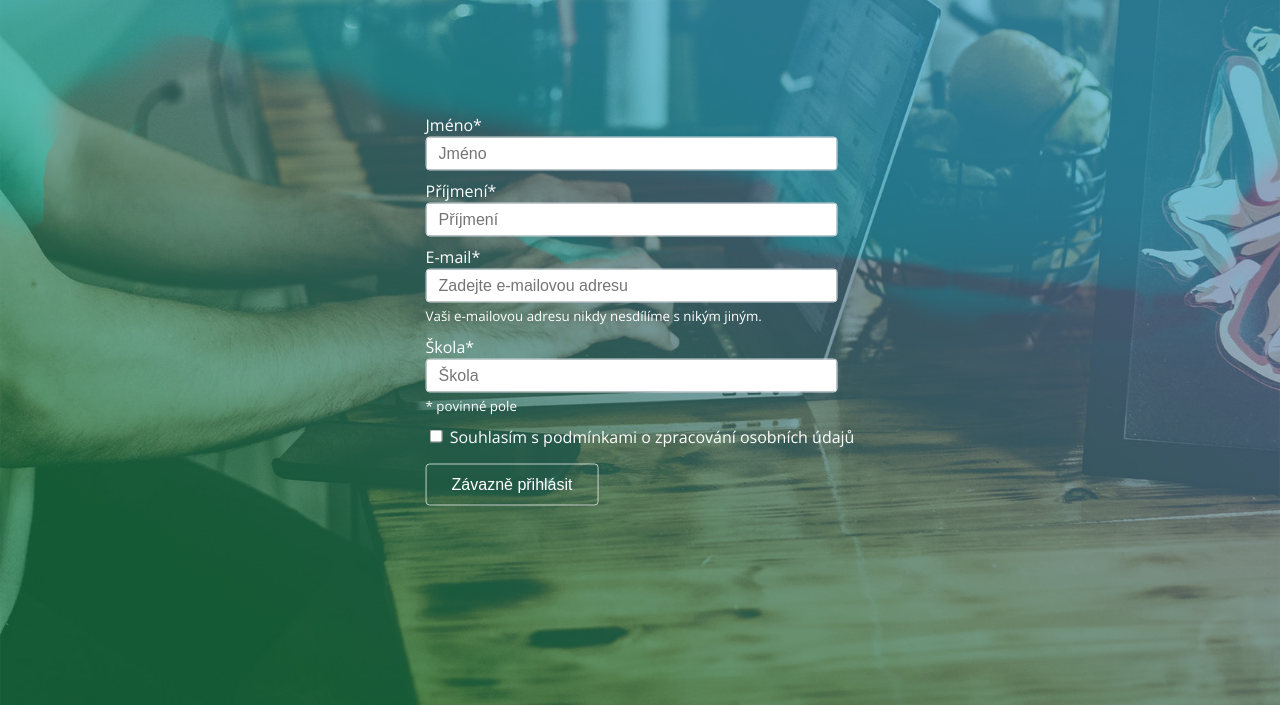
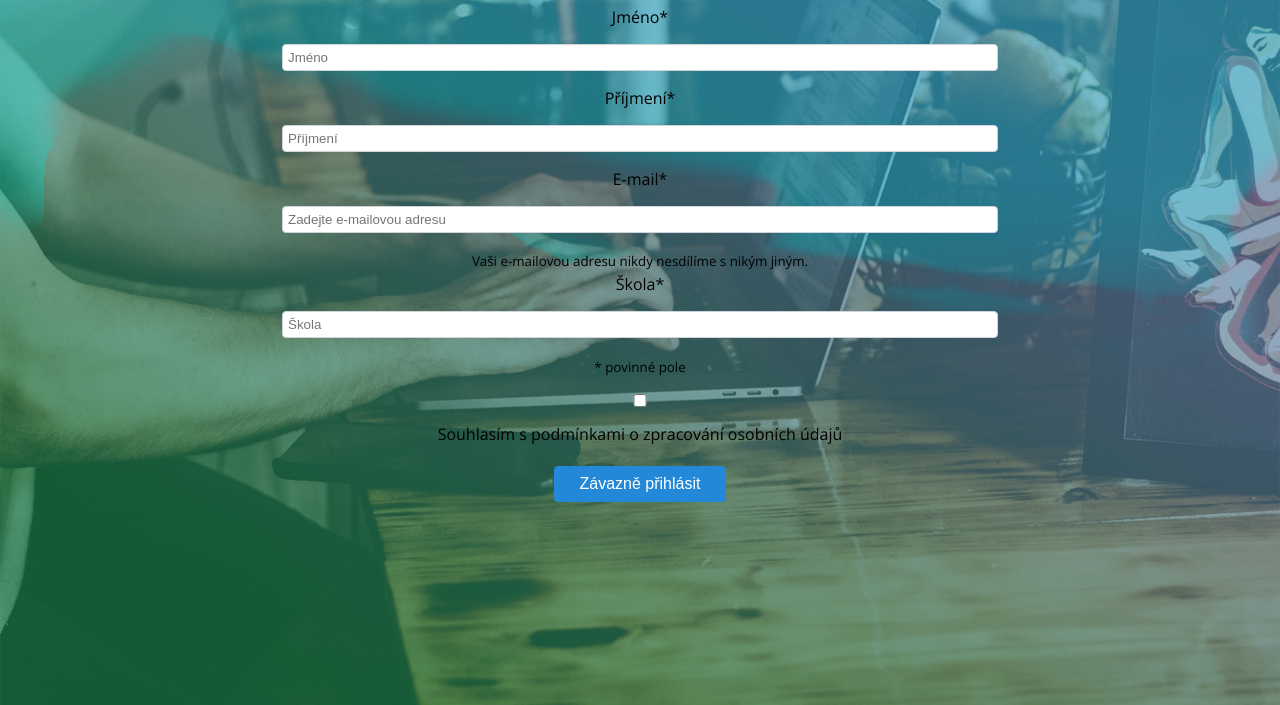
Before and after one commit to DohnalMichal/Purkiada, a website: page build/prihlaska.html in a window 1280 px wide. Shown: the part 95-800 px from the top of the page. Drawn offline with nearby package versions, Linux system fonts and the light colour scheme; files that its build step writes are made by us from their sources.

Commit message:
minor changes

```diff
--- a/source/sass/_footer.scss
+++ b/source/sass/_footer.scss
@@ -1,25 +1,6 @@
 footer {
     display: block;
 }
-// .slanted-footer {
-// 	width: 100%;
-// 	margin-top: 10rem;
-//     // margin: 0px 0px 200px 0px;
-
-// }
-// .slanted-footer::after{
-// 	content: "";
-//     background: $green;
-//     height: 200px;
-//     -webkit-transform: skewY(-5deg);
-//     -ms-transform: skewY(-5deg);
-//     transform: skewY(-5deg);
-//     position: absolute;
-//     left: 0;
-//     top: -100px;
-//     right: 0;
-//     z-index: -1;
-// }
 
 .site-footer {
     padding-top: 3em;
@@ -58,13 +39,13 @@ footer {
 .site-footer.slanted-footer::before {
     content: "";
     background: $green;
-    height: 180px;
+    height: 200px;
     -webkit-transform: skewY(-5deg);
     -ms-transform: skewY(-5deg);
     transform: skewY(-5deg);
     position: absolute;
     left: 0;
-    top: -90px;
+    top: -100px;
     right: 0;
     z-index: 0;
 }
--- a/source/sass/_header.scss
+++ b/source/sass/_header.scss
@@ -1,6 +1,6 @@
 .description{
     margin: 0 auto;
-    margin-top: 9em;
+    margin-top: 12em;
     width: 60%;
     // left: 50%;
     // transform: translate(-50%,-50%);
--- a/source/sass/_prihlaska.scss
+++ b/source/sass/_prihlaska.scss
@@ -1,71 +1,100 @@
-form {
-    color: white;
-    position: absolute;
-    transform: translate(-50%, -50%);
-    -ms-transform: translate(-50%, -50%);
-    -webkit-transform: translate(-50%, -50%);
-    top: 50%;
-    left: 50%;
-    display: block;
-    button {
-        margin-top: 15px;
+.bg-modal {
+    width: 100%;
+    height: 100%;
+    background-color: rgba(0, 0, 0, 0.7);
+    position: fixed;
+    z-index: 100;
+    top: 0;
+    display: none;
+    justify-content: center;
+    align-items: center;
 }
-    label {
-        padding-bottom: 20px;
-    }
+
+.modal-content {
+    width: 500px;
+    height: 370px;
+    background-color: #fff;
+    color: #495057;
+    border-radius: 7px;
+    padding: 15px 5px;
+    position: relative;
     p {
         margin: 0;
-        padding: 0;
+        margin-left: 106.5px;
+        font-size: 10px;
+        text-align: left;
     }
-    .form-group {
-        width: 90%;
-        margin: 8px 0px;
-        input {
-            // width: 100%;
-            height: 20px;
+    h2 {
+        text-align: center;
+        font-weight: normal;
     }
 }
 
-    .form-control {
+.close {
+    position: absolute;
+    top: 0;
+    right: 12px;
+    font-size: 32px;
+    cursor: pointer;
+}
+
+form {
+    width: 100%;
+    text-align: center;
+    opacity: 1;
+}
+
+input {
+    width: 55%;
     display: block;
-        width: 100%;
-        height: calc(1.5em + .75rem + 2px);
-        padding: .375rem .75rem;
-        font-size: 1rem;
-        font-weight: 400;
-        line-height: 1.5;
-        color: #495057;
-        background-color: #fff;
-        background-clip: padding-box;
+    margin: 15px auto;
+    padding: 5px;
     border: 1px solid #ced4da;
     border-radius: .25rem;
     transition: border-color .15s ease-in-out,box-shadow .15s ease-in-out;
 }
 
+.checkbox {
+    margin-top: 15px;
+    margin-left: 107.5px;
+    text-align: left;
+    padding: 0;
+    display: flex;
+    align-items: center;
+    justify-content: left;
+    input {
+        margin: 0;
+        width: auto;
+    }
+    label {
+        font-size: 10px;
+        margin-left: 5px;
+        padding: 0;
+    }
+}
 .btn {
+    margin-top: 20px;
     display: inline-block;
     font-weight: 400;
-        // color: #212529;
-        color: white;
+    color: #fff;
     text-align: center;
     vertical-align: middle;
     -webkit-user-select: none;
     -moz-user-select: none;
     -ms-user-select: none;
     user-select: none;
-        background-color: transparent;
-        border: 1.5px solid rgba(255, 255, 255, 0.7);
+    background-color: rgb(35, 136, 216);
+    border: 1.5px solid rgb(35, 136, 216);
     border-radius: .25rem;
-        padding: 8px 25px;
+    padding: 5px 25px;
     font-size: 1rem;
     line-height: 1.5;
     transition: color .15s ease-in-out,background-color .15s ease-in-out,border-color .15s ease-in-out,box-shadow .15s ease-in-out;
 }
-    .btn, .btn-primary {
-        background: none;
-    }
+
 .btn-primary:hover {
-        background: rgba(209, 209, 209, 0.5);
+    background: rgb(1, 89, 161);
+    border: 1.5px solid rgb(1, 89, 161);
     cursor: pointer;
 }
 
@@ -77,51 +106,45 @@ form {
     overflow: visible;
 }
 
-    .form-check-input {
-        line-height: 20px;
-        cursor: pointer;
-    }
-}
-
-/* ----------- iPhone 5, 5S, 5C and 5SE ----------- */
-@media only screen
-  and (min-device-width: 320px)
-  and (max-device-width: 568px)
-  and (-webkit-min-device-pixel-ratio: 2) {
-    form {
-        top: 55%;
-    }
-}
-/* ----------- iPhone 6, 6S, 7 and 8 ----------- */
-@media only screen
-and (min-device-width: 375px)
-and (max-device-width: 667px)
-and (-webkit-min-device-pixel-ratio: 2) {
-  form {
-      top: 54%;
-  }
-}
-@media only screen and (max-height: 680px)
-      and (orientation: landscape){
-        .form-check-input {
-         top: 60%;
-        }
-    }
-    @media only screen and (max-height: 550px)
-      and (orientation: landscape){
-        .form-check-input {
-         top: 70%;
-        }
-    }
-    @media only screen and (max-height: 490px)
-      and (orientation: landscape){
-        .form-check-input {
-         top: 80%;
-        }
-    }
-    @media only screen and (max-height: 410px)
-      and (orientation: landscape){
-        .form-check-input {
-         top: 90%;
-        }
-    }
+// /* ----------- iPhone 5, 5S, 5C and 5SE ----------- */
+// @media only screen
+//   and (min-device-width: 320px)
+//   and (max-device-width: 568px)
+//   and (-webkit-min-device-pixel-ratio: 2) {
+//     form {
+//         top: 55%;
+//     }
+// }
+// /* ----------- iPhone 6, 6S, 7 and 8 ----------- */
+// @media only screen
+// and (min-device-width: 375px)
+// and (max-device-width: 667px)
+// and (-webkit-min-device-pixel-ratio: 2) {
+//   form {
+//       top: 54%;
+//   }
+// }
+// @media only screen and (max-height: 680px)
+//       and (orientation: landscape){
+//         .form-check-input {
+//          top: 60%;
+//         }
+//     }
+//     @media only screen and (max-height: 550px)
+//       and (orientation: landscape){
+//         .form-check-input {
+//          top: 70%;
+//         }
+//     }
+//     @media only screen and (max-height: 490px)
+//       and (orientation: landscape){
+//         .form-check-input {
+//          top: 80%;
+//         }
+//     }
+//     @media only screen and (max-height: 410px)
+//       and (orientation: landscape){
+//         .form-check-input {
+//          top: 90%;
+//         }
+//     }
```
Also changed, not shown: build/assets/css/main.min.css (deleted), build/assets/js/app.js, build/index.html. Lines whose indentation alone changed are shown as unchanged.
